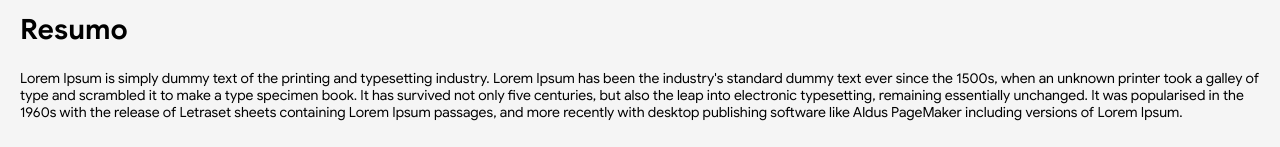
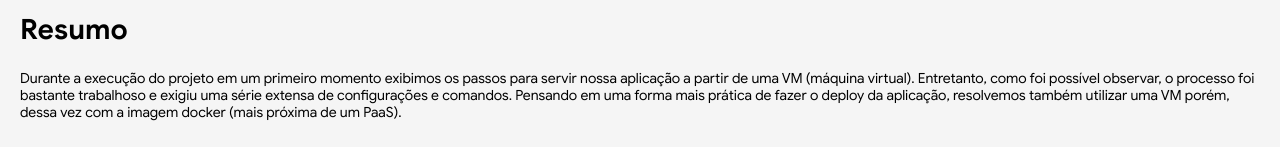
Before and after one commit to NOBarbosa/workshop-cloud, a React (Create React App) app: page / in a window 1280 px wide. Shown: the part 805-952 px from the top of the page. Built offline with nearby package versions, Linux system fonts and the light colour scheme.

Commit message:
Resumo - incompleto

```diff
--- a/src/components/Main/index.js
+++ b/src/components/Main/index.js
@@ -107,7 +107,8 @@ function Main(){
       <div>
         <h2 className='font-bold size-28'>Resumo</h2>
         <p className='font-regular  size-14'>
-        Lorem Ipsum is simply dummy text of the printing and typesetting industry. Lorem Ipsum has been the industry's standard dummy text ever since the 1500s, when an unknown printer took a galley of type and scrambled it to make a type specimen book. It has survived not only five centuries, but also the leap into electronic typesetting, remaining essentially unchanged. It was popularised in the 1960s with the release of Letraset sheets containing Lorem Ipsum passages, and more recently with desktop publishing software like Aldus PageMaker including versions of Lorem Ipsum.
+        Durante a execução do projeto em um primeiro momento exibimos os passos para servir nossa aplicação a partir de uma VM (máquina virtual). Entretanto, como foi possível observar, o processo foi bastante trabalhoso e exigiu uma série extensa de configurações e comandos.
+        Pensando em uma forma mais prática de fazer o deploy da aplicação, resolvemos também utilizar uma VM porém, dessa vez com a imagem docker (mais próxima de um PaaS).
         </p>
       </div>
      </main>
```
